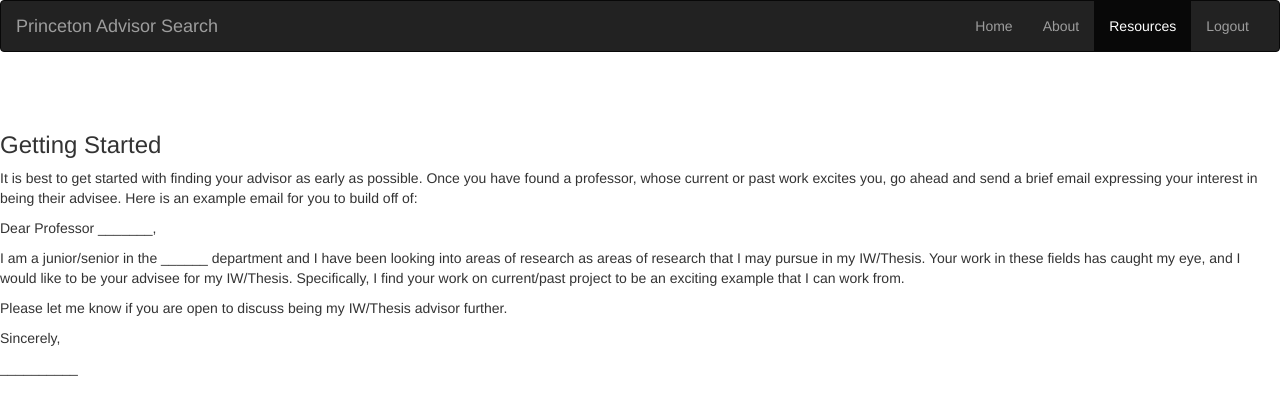
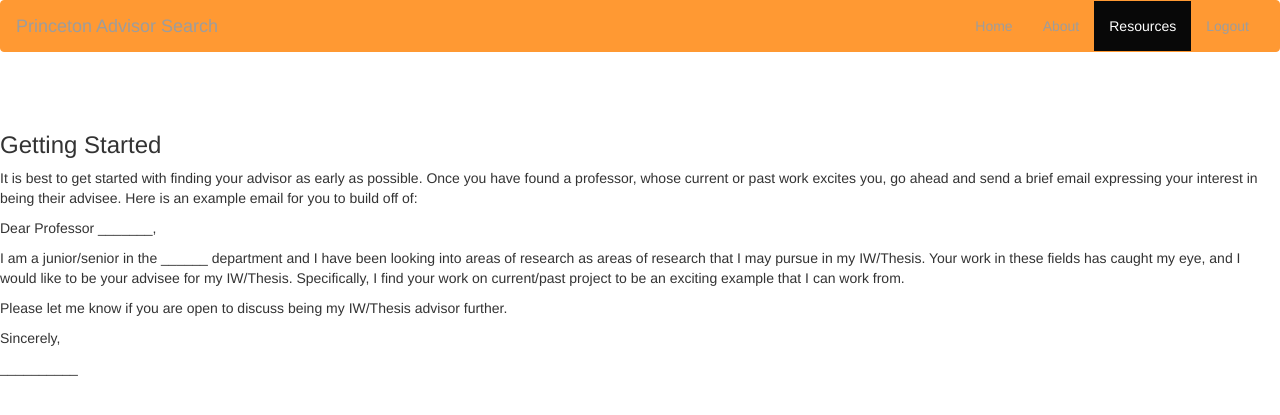
Before and after one commit to philliptay/advisor-search, a Flask app: page /resources in a window 1280 px wide. Shown: the top 415 px of the page. Run offline with Flask 2, Linux system fonts and the light colour scheme; the visitor is signed in with stand-in values (Sample User, id 1); parts of the project's set-up code (start-up, migrations or seed data) failed here and were passed over; some libraries are stand-ins or nearby versions.

Commit message:
navar v3

```diff
--- a/static/styles.css
+++ b/static/styles.css
@@ -19,8 +19,8 @@ body {
 } */
 
 .navbar-inverse {
-   background-color: #ff9933;
-   border-color: #ff9933;
+   background-color: #ff9933 !important;
+   border-color: #ff9933 !important;
 }
 
 .flex-container {
```
